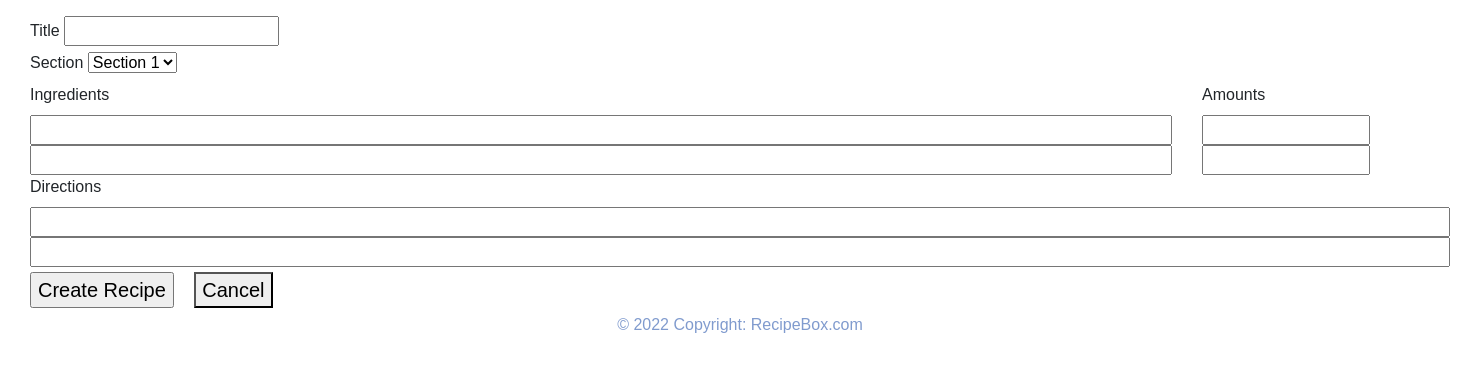
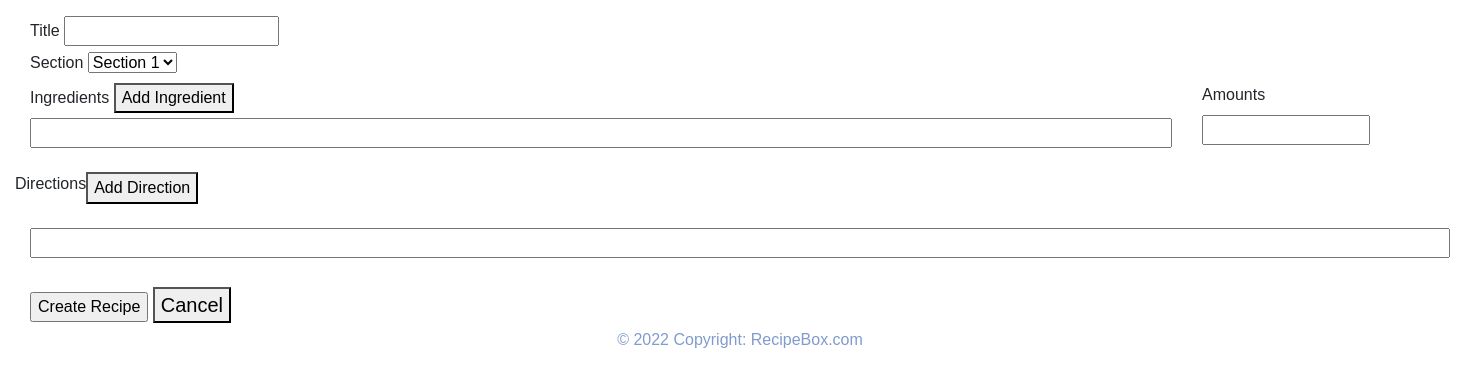
Before and after one commit to fzbowers/RecipeBox, a Django app: page /new_recipe/ in a window 1480 px wide. Shown: the part 130-517 px from the top of the page. Run offline with Django 4.2, Linux system fonts and the light colour scheme; some web fonts are replaced.

Commit message:
adding addingredient and add direction

```diff
--- /dev/null
+++ b/recipe_box/static/recipe_box_js.js
@@ -0,0 +1,36 @@
+
+
+  $(document).ready(function() {
+	var max_fields      = 30; //maximum input boxes allowed
+    var ing_wrapper   		= $(".input_ingredient_wrap"); //Fields wrapper
+    var dir_wrapper   		= $(".input_direction_wrap"); //Fields wrapper
+	var add_ingredient      = $(".add_ingredient_button"); //Add button ID
+    var add_direction      = $(".add_direction_button"); //Add button ID
+
+
+	var x = 1; //initlal text box count
+	$(add_ingredient).click(function(e){ //on add input button click
+		e.preventDefault();
+		if(x < max_fields){ //max input box allowed
+			x++; //text box increment
+			$(ing_wrapper).append('<div class="row"><div class="col"><input type="text" id="Ingredient" name="Ingredient" size="120"><a href="#" class="remove_field">Remove</a></div><div class="col"><input type="text" id="Amount" name="Amount" size="15"><a href="#" class="remove_field">Remove</a></div></div>'); //add input box
+		}
+	});
+
+    $(ing_wrapper).on("click",".remove_field", function(e){ //user click on remove text
+		e.preventDefault(); $(this).parent('div').remove();  x--;
+	})
+
+    var y = 1; //initlal text box count
+	$(add_direction).click(function(e){ //on add input button click
+		e.preventDefault();
+		if(y < max_fields){ //max input box allowed
+			y++; //text box increment
+			$(dir_wrapper).append('<div><input type="text" id="Direction" name="Direction" size="150"><a href="#" class="remove_field">Remove</a></div>'); //add input box
+		}
+	});
+
+	$(dir_wrapper).on("click",".remove_field", function(e){ //user click on remove text
+		e.preventDefault(); $(this).parent('div').remove(); y--;
+	})
+});
--- a/recipe_box/templates/base.html
+++ b/recipe_box/templates/base.html
@@ -1,7 +1,11 @@
 {% load static %}
+
 
 <!doctype html>
 <html lang="en">
+
+
+
   <head>
     <!-- Required meta tags -->
     <meta charset="utf-8">
@@ -14,6 +18,7 @@
 
     <!-- Font -->
     <link href='https://fonts.googleapis.com/css?family=Sansita' rel='stylesheet'>
+
   </head>
 
   <body>
@@ -22,6 +27,9 @@
     <script src="https://code.jquery.com/jquery-3.3.1.slim.min.js" integrity="sha384-q8i/X+965DzO0rT7abK41JStQIAqVgRVzpbzo5smXKp4YfRvH+8abtTE1Pi6jizo" crossorigin="anonymous"></script>
     <script src="https://cdn.jsdelivr.net/npm/popper.js@1.14.3/dist/umd/popper.min.js" integrity="sha384-ZMP7rVo3mIykV+2+9J3UJ46jBk0WLaUAdn689aCwoqbBJiSnjAK/l8WvCWPIPm49" crossorigin="anonymous"></script>
     <script src="https://cdn.jsdelivr.net/npm/bootstrap@4.1.3/dist/js/bootstrap.min.js" integrity="sha384-ChfqqxuZUCnJSK3+MXmPNIyE6ZbWh2IMqE241rYiqJxyMiZ6OW/JmZQ5stwEULTy" crossorigin="anonymous"></script>
+
+    <script src="https://ajax.googleapis.com/ajax/libs/jquery/3.6.0/jquery.min.js"></script>
+    <script src="{% static 'recipe_box_js.js' %}"></script>
   </body>
 
 
--- a/recipe_box/templates/new_recipe.html
+++ b/recipe_box/templates/new_recipe.html
@@ -20,15 +20,17 @@
                 <option value="Section3">Section 3</option>
                 </select>
 
+                <div class="input_ingredient_wrap">
 
                     <div class="row">
 
                         <div class="col">
                             <label for="Ingredient"> Ingredients</label>
+                            <button class="add_ingredient_button">Add Ingredient</button>
                             <br>
                             <input type="text" id="Ingredient" name="Ingredient" size="120">
                             <br>
-                        <input type="text" id="Ingredient" name="Ingredient" size="120">
+
                         </div>
 
                         <div class="col">
@@ -36,27 +38,35 @@
                             <br>
                             <input type="text" id="Amount" name="Amount" size="15">
                             <br>
-                        <input type="text" id="Amount" name="Amount" size="15">
+
+                        </div>
+                        <br>
+
                     </div>
 
                 </div>
 
+                <br>
+
+                <div class="input_direction_wrap">
+                    <div class="row">
                         <label for="Direction"> Directions</label>
-                <br>
-                <input type="text" id="Direction" name="Direction" size="150">
+                        <button class="add_direction_button">Add Direction</button>
+                    </div>
                     <br>
                     <input type="text" id="Direction" name="Direction" size="150">
 
+                </div>
                 <br>
 
-                <a class="navbar-brand" href="/">
-                    <input type="submit" value="Create Recipe">
-                </a>
+                <input type="submit" onclick="alert('can not add')" value="Create Recipe">
+
 
                 <a class="navbar-brand" href="/">
                     <button type="Cancel" >Cancel</button>
                 </a>
 
+
         </div>
 </section>
 
```
Also changed, not shown: recipe_box/templates/new_section.html (+6 -1 lines). Lines whose indentation alone changed are shown as unchanged.
